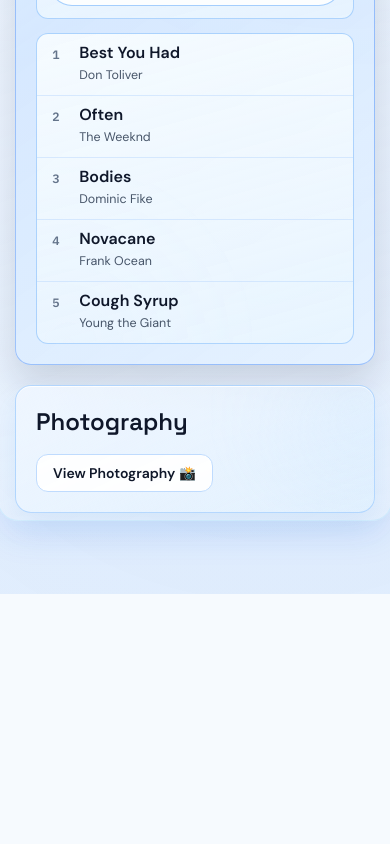
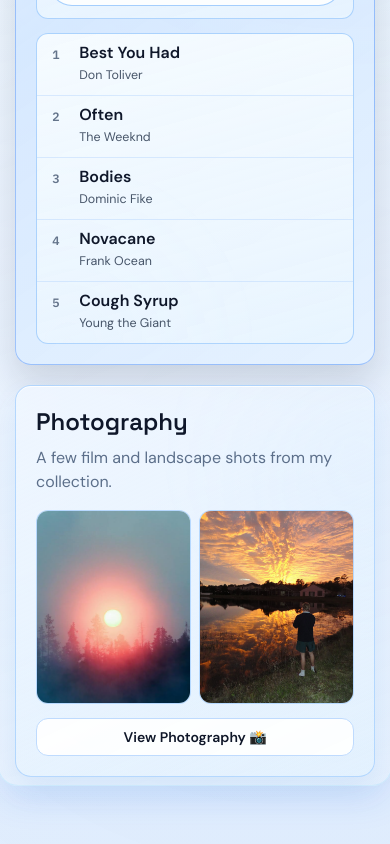
Before and after one commit to tristandarnell/Tristan-Darnell-personal-website, a Next.js app: page / in a window 390 px wide. Shown: the part 5728-6572 px from the top of the page. Before the commit the page ends 6322 px from the top, so only its background shows below. Built offline with nearby package versions, Linux system fonts and the light colour scheme.

Commit message:
responsive design and spotify updates

```diff
--- a/app/globals.css
+++ b/app/globals.css
@@ -267,6 +267,9 @@
 .dark .photo-card {
   border-color: rgba(59, 130, 246, 0.35);
   background: linear-gradient(160deg, rgba(30, 41, 59, 0.86), rgba(15, 23, 42, 0.74));
+  box-shadow:
+    0 14px 30px rgba(2, 6, 23, 0.44),
+    inset 0 1px 0 rgba(96, 165, 250, 0.1);
 }
 
 .header-icon-btn {
@@ -675,6 +678,9 @@
 .dark .site-main > section::before {
   border-color: rgba(59, 130, 246, 0.26);
   background: linear-gradient(160deg, rgba(30, 41, 59, 0.48), rgba(15, 23, 42, 0.26));
+  box-shadow:
+    0 16px 34px rgba(2, 6, 23, 0.42),
+    inset 0 1px 0 rgba(96, 165, 250, 0.08);
 }
 
 .dark .site-main > section:nth-child(2n)::before {
@@ -749,6 +755,47 @@
 
 .personality-layout {
   grid-template-columns: minmax(0, 1fr);
+}
+
+.photo-cta-card {
+  display: flex;
+  flex-direction: column;
+  height: 100%;
+}
+
+.photo-cta-content {
+  display: flex;
+  flex: 1;
+  flex-direction: column;
+  justify-content: space-between;
+  gap: 0.9rem;
+  min-height: 0;
+}
+
+.photo-cta-grid {
+  display: grid;
+  grid-template-columns: repeat(2, minmax(0, 1fr));
+  gap: 0.6rem;
+}
+
+.photo-cta-tile {
+  margin: 0;
+  border-radius: 12px;
+  border: 1px solid rgba(147, 197, 253, 0.65);
+  overflow: hidden;
+  aspect-ratio: 4 / 5;
+  background: rgba(255, 255, 255, 0.7);
+}
+
+.photo-cta-image {
+  display: block;
+  width: 100%;
+  height: 100%;
+  object-fit: cover;
+}
+
+.photo-cta-link {
+  width: 100%;
 }
 
 .spotify-state {
@@ -990,6 +1037,14 @@
   background:
     linear-gradient(145deg, rgba(9, 25, 55, 0.96), rgba(11, 36, 77, 0.9) 52%, rgba(8, 25, 60, 0.86)),
     radial-gradient(circle at 84% 15%, rgba(56, 189, 248, 0.15), transparent 45%);
+  box-shadow:
+    0 18px 36px rgba(2, 6, 23, 0.48),
+    inset 0 1px 0 rgba(125, 211, 252, 0.1);
+}
+
+.dark .photo-cta-tile {
+  border-color: rgba(59, 130, 246, 0.46);
+  background: rgba(15, 23, 42, 0.8);
 }
 
 .dark .spotify-state {
@@ -1155,9 +1210,10 @@
   }
 }
 
-@media (min-width: 1700px) {
+@media (min-width: 1200px) {
   .personality-layout {
     grid-template-columns: minmax(0, 1.3fr) minmax(260px, 0.7fr);
+    align-items: stretch;
   }
 }
 
@@ -1226,6 +1282,10 @@
     white-space: normal;
     text-overflow: clip;
     font-size: 0.78rem;
+  }
+
+  .photo-cta-grid {
+    gap: 0.5rem;
   }
 }
 
--- a/app/page.tsx
+++ b/app/page.tsx
@@ -47,7 +47,7 @@
   data: SpotifyTopResponse;
 };
 
-const SPOTIFY_CLIENT_CACHE_KEY = "spotify_top_cache_v1";
+const SPOTIFY_CLIENT_CACHE_KEY = "spotify_top_cache_v2";
 const SPOTIFY_CLIENT_CACHE_TTL_MS = 1000 * 60 * 30;
 
 function hasSpotifyRows(data: SpotifyTopResponse | null | undefined) {
@@ -96,8 +96,11 @@
 export default function Home() {
   const [showImageErrors, setShowImageErrors] = useState({ arya: false, omar: false });
   const homePhotos = media.personalPhotos.slice(2);
+  const photographyPreview = media.personalPhotos.slice(0, 2);
   const homePhotoFallbacks = ["/images/profile-portrait.svg", "/images/profile-campus.svg"];
+  const photographyPreviewFallback = "/images/hero-preview.svg";
   const [homePhotoErrors, setHomePhotoErrors] = useState<boolean[]>(homePhotos.map(() => false));
+  const [photographyPreviewErrors, setPhotographyPreviewErrors] = useState<boolean[]>(photographyPreview.map(() => false));
   const [menuOpen, setMenuOpen] = useState(false);
   const [theme, setTheme] = useState<"light" | "dark">("light");
   const [spotifyData, setSpotifyData] = useState<SpotifyTopResponse | null>(null);
@@ -120,6 +123,11 @@
   const homePhotoSrc = (idx: number) => (homePhotoErrors[idx] ? homePhotoFallbacks[idx] : homePhotos[idx].src);
   const onHomePhotoError = (idx: number) => {
     setHomePhotoErrors((prev) => prev.map((value, i) => (i === idx ? true : value)));
+  };
+  const photographyPreviewSrc = (idx: number) =>
+    photographyPreviewErrors[idx] ? photographyPreviewFallback : photographyPreview[idx].src;
+  const onPhotographyPreviewError = (idx: number) => {
+    setPhotographyPreviewErrors((prev) => prev.map((value, i) => (i === idx ? true : value)));
   };
   const toggleTheme = () => {
     setTheme((prev) => (prev === "light" ? "dark" : "light"));
@@ -646,12 +654,25 @@
                 )}
               </CardContent>
             </Card>
-            <Card className="photo-card min-w-0 p-5">
+            <Card className="photo-card photo-cta-card min-w-0 p-5">
               <CardHeader className="p-0 pb-4">
                 <CardTitle className="text-2xl text-slate-900">Photography</CardTitle>
+                <CardDescription className="text-base text-muted">A few film and landscape shots from my collection.</CardDescription>
               </CardHeader>
-              <CardContent className="p-0">
-                <Button asChild variant="ghost">
+              <CardContent className="photo-cta-content p-0">
+                <div className="photo-cta-grid" aria-hidden="true">
+                  {photographyPreview.map((photo, idx) => (
+                    <figure key={photo.src} className="photo-cta-tile">
+                      <img
+                        src={photographyPreviewSrc(idx)}
+                        alt=""
+                        className="photo-cta-image"
+                        onError={() => onPhotographyPreviewError(idx)}
+                      />
+                    </figure>
+                  ))}
+                </div>
+                <Button asChild variant="ghost" className="photo-cta-link">
                   <a href="/photos">View Photography 📸</a>
                 </Button>
               </CardContent>
```
Also changed, not shown: 1 other file (tests, documents, lock files or other folders).
